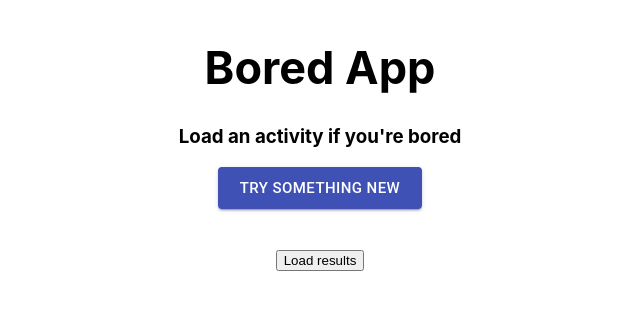
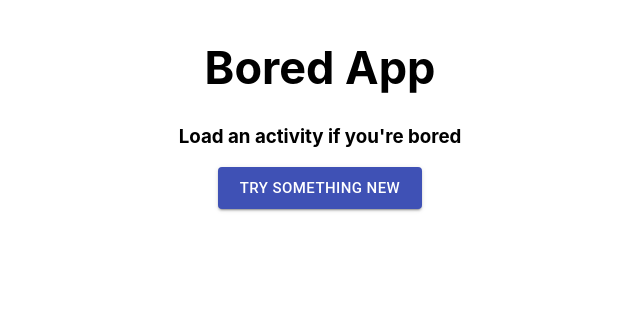
Before and after one commit to ojones311/boredapp, a React (Create React App) app: page / in a window 1280 px wide. Shown: the top 310 px of the page, without its empty margins (320-960 px from the left). Built offline with nearby package versions, Linux system fonts and the light colour scheme.

Commit message:
rendering google results

```diff
--- a/src/Components/ActivityCard.jsx
+++ b/src/Components/ActivityCard.jsx
@@ -1,4 +1,5 @@
 import React, {useState} from 'react'
+import ProgrammableSearch from '../Components/ProgrammableSearch'
 import {Card} from '@material-ui/core'
 import {makeStyles} from '@material-ui/core/styles'
 
@@ -22,12 +23,14 @@ const ActivityCard = ({activity, color}) => {
             <Card className={classes.root}>
                 <h3>{activity.activity}</h3>
                 <a href={activity.link}>Learn More</a>
+                <ProgrammableSearch activity={activity}/>
             </Card>
         )
     }else if(activity.activity !== ''){
         return(
             <Card className={classes.root}>
                 <h3>{activity.activity}</h3>
+                <ProgrammableSearch activity={activity}/>
             </Card>
         )
     }else {
--- a/src/Components/ActivityLoader.jsx
+++ b/src/Components/ActivityLoader.jsx
@@ -1,7 +1,6 @@
 import React, {useState, useEffect} from 'react'
 import axios from 'axios'
 import ActivityCard from '../Components/ActivityCard'
-import ProgrammableSearch from './ProgrammableSearch'
 import '../Components/Styles/ActivityLoader.css'
 import {Button} from '@material-ui/core'
 
@@ -49,7 +48,6 @@ const ActivityLoader = () => {
             <div className='activity-card'>
                 <ActivityCard activity={activity} color={color}/>
             </div>
-            <ProgrammableSearch activity={activity}/>
         </>
             )
 
--- a/src/Components/ProgrammableSearch.jsx
+++ b/src/Components/ProgrammableSearch.jsx
@@ -5,11 +5,15 @@ import '../Components/Styles/ProgrammableSearch.css'
 
 
 const ProgrammableSearch = ({activity}) => {
-    const initialState = {
-        searchTerm: activity.activity,
-        googleResults: '',
-        searchSubmitted: false,
-    }
+
+    // const displayResults = async () => {
+    //     console.log(results)
+    //    await results.googleResults.map((result) => {
+    //         return(
+    //             <SearchResult result={result}/>
+    //         )
+    //     })
+    // }
 
     const fetchGoogleResults = async () => {
         try{
@@ -17,28 +21,26 @@ const ProgrammableSearch = ({activity}) => {
             console.log('response',response.data.items)
 
             setResults(response.data.items)
+            console.log(results)
+            // displayResults()
         }catch(error){
             console.log('err', error)
         }
     }
-    const displayResults = () => {
-        results.googleResults.map((result) => {
-            return(
-                <SearchResult result={result}/>
-            )
-        })
-    }
-    const [results, setResults] = useState(initialState)
 
-    // useEffect(() => {
+    const [results, setResults] = useState('')
 
-    // })
+    useEffect(() => {
+        console.log(results)
+    })
     return(
         <div>
             <div className='load-result-button'>
-                <button onClick={fetchGoogleResults}>Load results</button>
+                <button onClick={fetchGoogleResults}> More Info</button>
             </div>
-            {displayResults}
+            {/* <div className='results'>
+                {displayResults}
+            </div> */}
         </div>
     )
 }
--- a/src/Components/SearchResult.jsx
+++ b/src/Components/SearchResult.jsx
@@ -2,12 +2,27 @@ import React from 'react'
 import { makeStyles } from '@material-ui/core/styles';
 import Paper from '@material-ui/core/Paper';
 
+const useStyles = makeStyles((theme) => ({
+    root: {
+      display: 'flex',
+      flexWrap: 'wrap',
+      '& > *': {
+        margin: theme.spacing(1),
+        width: theme.spacing(16),
+        height: theme.spacing(16),
+      },
+    },
+  }));
+
 const SearchResult = ({result}) => {
+    const classes = useStyles()
     return (
-        <div className='single-result'>
+        <div className={classes.root}>
+            <Paper>
                 <h3>{result.title}</h3>
                 <a href={result.link}>{result.link}</a>
-            </div>
+            </Paper>
+        </div>
     )
 }
 
```
Also changed, not shown: 1 other file (tests, documents, lock files or other folders).
